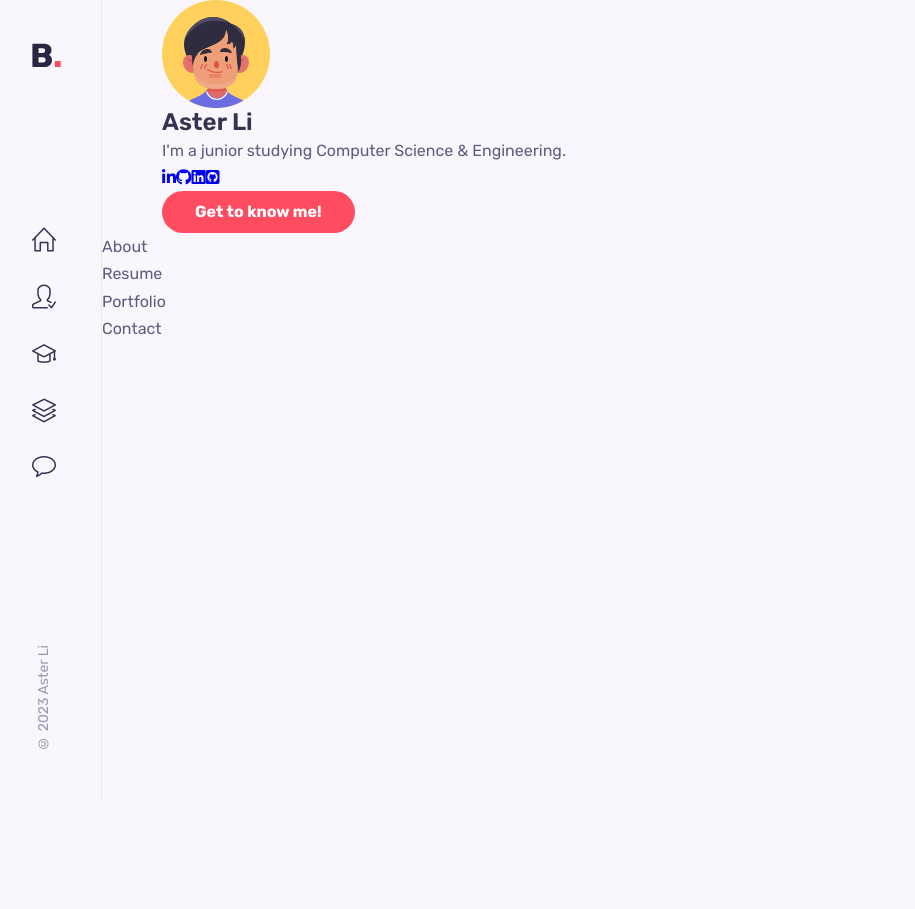
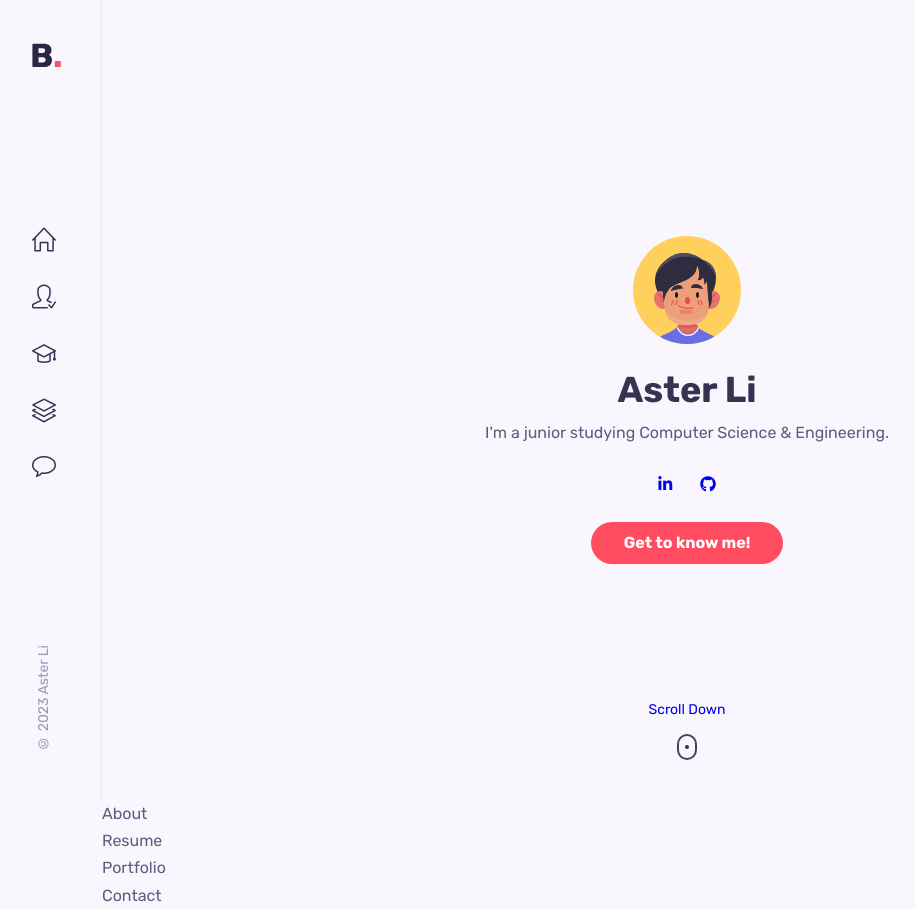
Before and after one commit to asterli/portfolio, a React (Create React App) app: page / in a window 1280 px wide. Shown: the whole page, without its empty margins (8-923 px from the left). Before the commit the page ends 800 px from the top, so only its background shows below. Built offline with nearby package versions, Linux system fonts and the light colour scheme.

Commit message:
Write and style social icons & scroll down button

```diff
--- a/src/components/home/HeaderSocials.jsx
+++ b/src/components/home/HeaderSocials.jsx
@@ -10,14 +10,6 @@ const HeaderSocials = () => {
         <a href="https://github.com/asterli" className="home__social-link" target="_blank">
         <i class="fa-brands fa-github"></i>
         </a>
-
-        <a href="https://www.linkedin.com/in/asterli12/" className="home__social-link" target="_blank">
-        <i class="fa-brands fa-linkedin"></i>
-        </a>
-
-        <a href="https://github.com/asterli" className="home__social-link" target="_blank">
-        <i class="fa-brands fa-square-github"></i>
-        </a>
     </div>
   )
 }
--- a/src/components/home/Home.jsx
+++ b/src/components/home/Home.jsx
@@ -2,6 +2,7 @@ import React from 'react';
 import "./home.css";
 import Me from "../../assets/avatar-1.svg";
 import HeaderSocials from './HeaderSocials';
+import ScrollDown from './ScrollDown';
 
 const Home = () => {
   return (
@@ -14,6 +15,8 @@ const Home = () => {
         <HeaderSocials />
 
         <a href="#contact" className="btn">Get to know me!</a>
+
+        <ScrollDown />
       </div>
     </section>
   )
--- a/src/components/home/ScrollDown.jsx
+++ b/src/components/home/ScrollDown.jsx
@@ -4,7 +4,10 @@ const ScrollDown = () => {
   return (
     <div className="scroll__down">
         <a href="#about" className="mouse__wrapper">
-
+            <span className="home__scroll-name">Scroll Down</span>
+            <span className="mouse">
+                <span className="wheel"></span>
+            </span>
         </a>
     </div>
   )
--- a/src/components/home/home.css
+++ b/src/components/home/home.css
@@ -0,0 +1,91 @@
+.home {
+    position: relative;
+    min-height: 100vh;
+    display: flex;
+    align-items: center;
+    justify-content: center;
+}
+
+.intro {
+    max-width: 540px;
+    text-align: center;
+}
+
+.home__img {
+    margin-bottom: 1.5rem;
+}
+
+.home__name {
+    font-size: var(--h1-font-size);
+    font-weight: var(--font-bold);
+    margin-bottom: 0.5rem;
+}
+
+.home__socials {
+    display: flex;
+    column-gap: 1.75rem;
+    margin: 1.5rem 0;
+    justify-content: center;
+}
+
+.home__socials-link {
+    color: var(--title-color);
+    font-size: 1.3rem;
+}
+
+.home__social-link:hover {
+    transition: .3s;
+    color: hsl(43, 100%, 68%);
+}
+
+.scroll__down {
+    position: absolute;
+    bottom: 2.5rem;
+    left: 0;
+    width: 100%;
+}
+
+.home__scroll-name {
+    font-size: var(--small-font-size);
+}
+
+.mouse {
+    border: 2px solid #454360;
+    display: block;
+    height: 1.6rem;
+    width: 1.25rem;
+    margin: auto;
+    margin-top: 0.75rem;
+    border-radius: 1rem;
+    position: relative;
+}
+
+@keyframes ani-mouse {
+    0% {
+        top: 29%;
+    }
+
+    15% {
+        top: 50%;
+    }
+
+    50% {
+        top: 50%;
+    }
+
+    100% {
+        top: 29%;
+    }
+}
+
+.wheel {
+    background-color: var(--title-color);
+    border-radius: 100%;
+    width: 0.25rem;
+    height: 0.25rem;
+    position: absolute;
+    top: 0.5rem;
+    left: 50%;
+    transform: translateX(-50%);
+    animation: ani-mouse 2s linear infinite;
+}
--- a/src/components/sidebar/sidebar.css
+++ b/src/components/sidebar/sidebar.css
@@ -23,6 +23,11 @@
     font-size: 1.5rem;
     color: var(--title-color);
     font-weight: var(--font-bold);
+    transition: .3s;
+}
+
+.nav__link:hover {
+    color: hsl(43, 100%, 68%);
 }
 
 .copyright {
```
